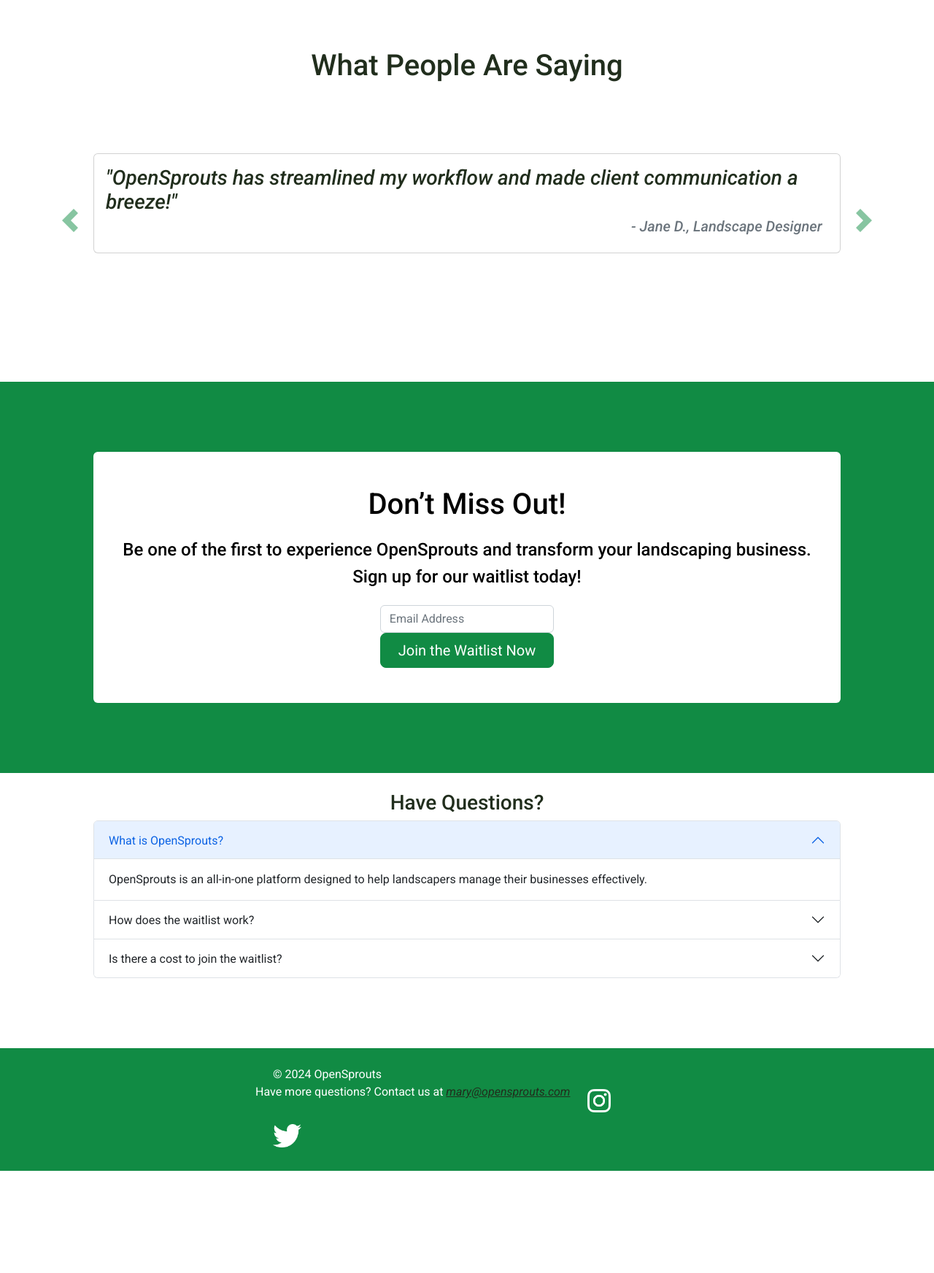
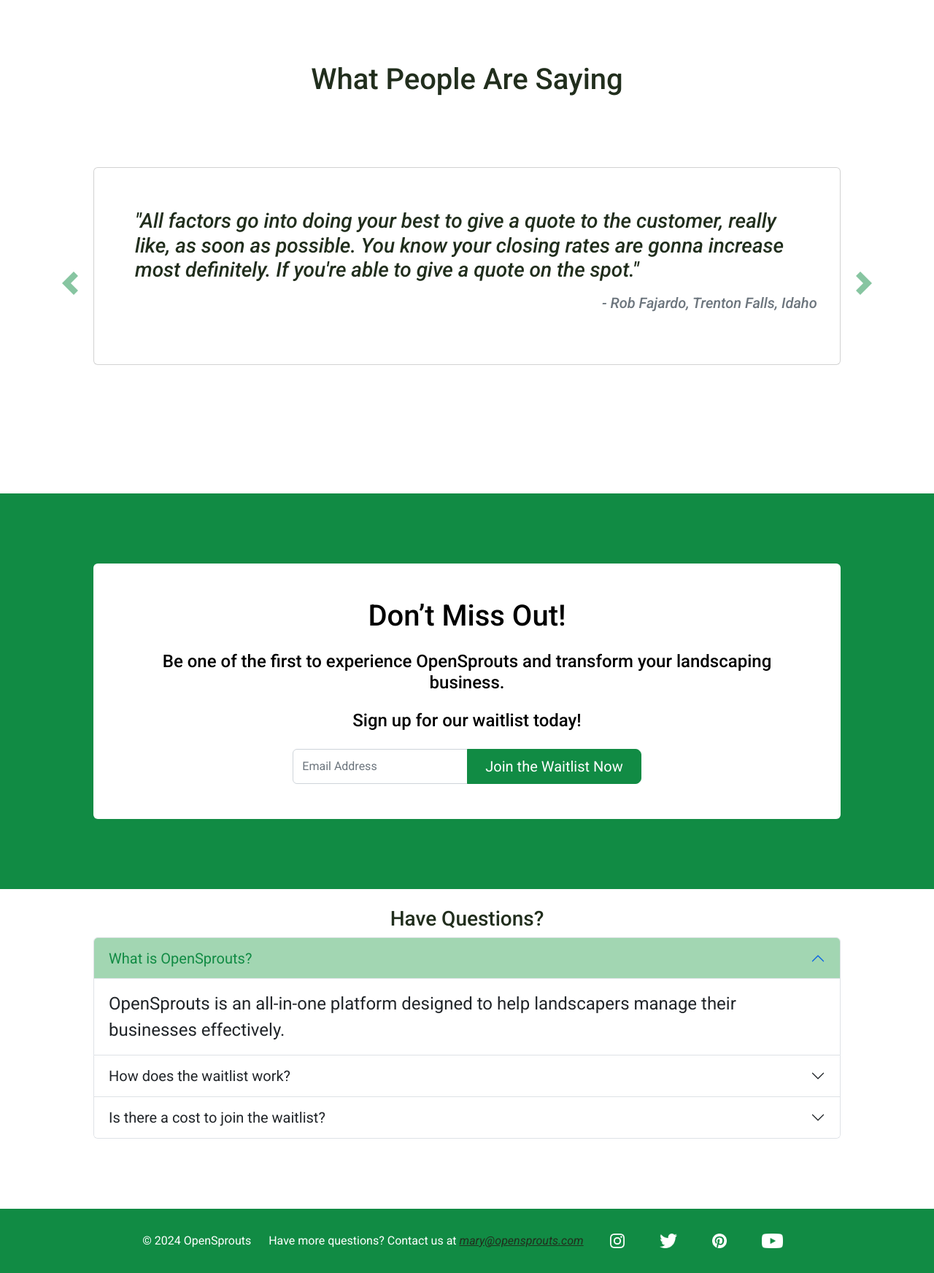
Before and after one commit to smithaldon1/OpenSprouts-LandingPage, a Flask app: page / in a window 1280 px wide, after a click on "What is OpenSprouts?". Shown: the part 1800-3544 px from the top of the page at 73% size. Before the commit the page ends 3404 px from the top, so only its background shows below. Run offline with Flask 3, Linux system fonts and the light colour scheme; parts of the project's set-up code (start-up, migrations or seed data) failed here and were passed over.

Commit message:
Styling updates

```diff
--- a/app/about/__init__.py
+++ /dev/null
@@ -1,5 +0,0 @@
-from flask import Blueprint
-
-about_bp = Blueprint('about', __name__, template_folder='templates')
-
-from . import views
--- a/app/main/templates/main/index.html
+++ b/app/main/templates/main/index.html
@@ -10,18 +10,18 @@
     <h3 class="display-4 fw-bold text-body-emphasis">Transform Your Landscaping Business with OpenSprouts!</h3>
     <div class="col-lg mx-auto">
       <p class="lead mb-4 text">Join the waitlist for early access to the innovative platform designed for landscapers.</p>
-      <div class="input-group d-grid d-sm-flex justify-content-sm-center">
-        <form action="{{ url_for('main.add_to_waitlist') }}" method="post">
-          <input name="email" type="text" class="form-control waitlist-input" placeholder="Email Address" aria-label="Email Address" aria-describedby="topBtn">
+      <form action="{{ url_for('main.add_to_waitlist') }}" method="post">
+        <div class="input-group d-grid d-sm-flex justify-content-center">
+          <input name="email" type="email" class="form-control waitlist-input" placeholder="Email Address" aria-label="Email Address" aria-describedby="topBtn">
           <button id="topBtn" type="button" class="btn btn-primary btn-lg px-4 gap-3">Join the Waitlist Now</button>
-        </form>
-      </div>
+        </div>
+      </form>
     </div>
   </div>
 </div>
-<div class="container introduction">
-  <h3 class="intro-text mb-4">OpenSprouts is here to revolutionize the way landscapers connect with clients, manage projects, and grow their businesses.</h3>
-  <h3 class="intro-text">Whether you're a seasoned pro or just starting, our platform offers tools and resources tailored to your needs.</h3>
+<div class="container text-center introduction">
+  <h2 class="intro-text mb-4">OpenSprouts is here to revolutionize the way landscapers connect with clients, manage projects, and grow their businesses.</h2>
+  <h2 class="intro-text">Whether you're a seasoned pro or just starting, our platform offers tools and resources tailored to your needs.</h2>
 </div>
 <div class="container-fluid features">
   <div class="container">
@@ -51,10 +51,10 @@
     <div class="carousel-inner container-fluid">
     {% for quote in quotes %}
       <div class="carousel-item {% if loop.first %}active {% endif %} d-grid gap-2 d-sm-flex justify-content-sm-center">
-        <div class="card mb-5" style="width: 64rem;">
+        <div class="card mb-5 carousel-card" style="width: 64rem;">
           <div class="card-body">
             <i><h3 class="card-title quote">{{ quote.quote }}</h5></i>
-            <i><h5 class="card-subtitle mb-2 text-muted author">- {{ quote.author }}</h6></i>
+            <i><h5 class="card-subtitle my-3 text-muted author">- {{ quote.author }}</h6></i>
           </div>
         </div>
       </div>
@@ -70,19 +70,19 @@
   </div>
 </div>
 <div class="container-fluid cta">
-  <div class="container mx-auto text-center card-bg rounded py-5 px-2">
+  <div class="container mx-auto text-center card-bg rounded py-5 px-5">
     <h1>Don’t Miss Out!</h1>
     <div class="container my-4">
-      <h4>Be one of the first to experience OpenSprouts and transform your landscaping business.</h4>
+      <h4 class="my-4">Be one of the first to experience OpenSprouts and transform your landscaping business.</h4>
       <h4>Sign up for our waitlist today!</h4>
     </div>
     <div class="container">
-      <div class="input-group d-grid d-sm-flex justify-content-sm-center">
-        <form action="{{ url_for('main.add_to_waitlist') }}" method="post">
+      <form action="{{ url_for('main.add_to_waitlist') }}" method="post">
+        <div class="input-group d-grid d-sm-flex justify-content-sm-center">
           <input name="email" type="text" class="form-control waitlist-input" placeholder="Email Address" aria-label="Email Address" aria-describedby="bottomBtn">
           <button id="bottomBtn" type="submit" class="btn btn-primary btn-lg px-4 gap-3">Join the Waitlist Now</button>
-        </form>
-      </div>
+        </div>
+      </form>
     </div>
   </div>
 </div>
--- a/app/main/views.py
+++ b/app/main/views.py
@@ -2,6 +2,7 @@
 from app import db
 from app.models import Waitlist
 from flask import render_template, request, redirect, url_for
+from sqlalchemy import cast, String
 
 @main_bp.route('/')
 def show_index():
@@ -27,12 +28,12 @@
     }
     features = [card1, card2, card3, card4]
     quote1 = {
-        'quote': '"OpenSprouts has streamlined my workflow and made client communication a breeze!"',
-        'author': 'Jane D., Landscape Designer'
+        'quote': '"All factors go into doing your best to give a quote to the customer, really like, as soon as possible. You know your closing rates are gonna increase most definitely. If you\'re able to give a quote on the spot."',
+        'author': 'Rob Fajardo, Trenton Falls, Idaho'
     }
     quote2 = {
         'quote': '"I can\'t wait to see how this platform helps my business grow!"',
-        'author': 'John S., Landscaper'
+        'author': 'John D., Landscaper'
     }
     quotes = [quote1, quote2]
     question1 = {
@@ -58,9 +59,8 @@
 
 @main_bp.route('/waitlist', methods=['POST'])
 def add_to_waitlist():
-    waitlist_item = Waitlist(
-        email = request.form.getlist('email')
-    )
+    email = request.form.getlist('email')
+    waitlist_item = Waitlist(email=email)
     db.session.add(waitlist_item)
     db.session.commit()
     return redirect(url_for("main.thank_you"))
--- a/app/static/css/about-base.css
+++ /dev/null
@@ -1 +0,0 @@
-/* Add style as you like. */
--- a/app/static/css/base.css
+++ b/app/static/css/base.css
@@ -6,7 +6,7 @@
     background-color: rgba(255,255,255,0);
 }
 .logos {
-    max-height: 2rem;
+    max-height: 1.25rem;
     padding: 0 0.5rem;
 }
 footer {
--- a/app/static/css/main-index.css
+++ b/app/static/css/main-index.css
@@ -9,6 +9,7 @@
 }
 .text-bg {
     background-color: rgba(255, 255, 255, 0.9);
+    padding: 1.5rem 2.5rem;
 }
 .text {
     font-size: 24px;
@@ -51,9 +52,13 @@
 .carousel {
     padding: 5rem 0;
 }
+.carousel-card {
+    padding: 2.5rem;
+}
 .author {
     position: relative;
-    right: -45rem;
+    right: -40rem;
+    color: #118B44;
 }
 .cta {
     padding: 6rem;
@@ -64,6 +69,20 @@
     background-color: #fff;
     width: 64rem;
 }
+.accordion-button {
+    font-size: 1.25rem;
+}
+.accordion-button:not(.collapsed) {
+    color:#118B44;
+    background-color: #A2D6B2;
+}
+.accordion-button:focus {
+    box-shadow: none;
+    border-color: #118B44;
+}
+.accordion-body {
+    font-size: 1.5rem;
+}
 #accordion {
     max-width: 64rem;
 }
--- a/app/templates/base.html
+++ b/app/templates/base.html
@@ -24,6 +24,7 @@
   {% block css %}{% endblock %}
 </head>
 <body>
+  {% block plugins %}{% endblock %}
   <!-- Header / Navbar Section -->
   <header class="py-2 shadow-sm">
     <div class="container-sm">
@@ -47,6 +48,16 @@
                   <img class="logos" src="{{ url_for('static', filename='img/twitter.png') }}">
                 </a>
               </li>
+              <li class="nav-item">
+                <a class="nav-link" href="https://www.pinterest.com/opensprouts/" target="_blank">
+                  <img class="logos" src="{{ url_for('static', filename='img/pinterest.png') }}">
+                </a>
+              </li>
+              <li class="nav-item">
+                <a class="nav-link" href="https://www.youtube.com/channel/UCW3EVXSGKipTQ5AImVfQbqg" target="_blank">
+                  <img class="logos" src="{{ url_for('static', filename='img/youtube.png') }}">
+                </a>
+              </li>
             </ul>
           </div>
         </div>
@@ -55,29 +66,33 @@
   </header>
 
   <!-- Main Section -->
-  <main role="main" style="min-height: 80vh;">
+  <main role="main" style="min-height: 90vh;">
     {% block main %}{% endblock %}
   </main>
 
   <!-- Footer Section -->
   <footer class="text-white">
-    <div class="container-fluid text-center">
-      <div class="row justify-content-center ps-2">
-        <ul class="nav col-md-6 align-middle py-4 px-4">
-          <li class="nav-item mx-4">© 2024 OpenSprouts</li>
-          <li class="nav-item">Have more questions? Contact us at <a class="email-link" href="mailto:mary@opensprouts.com">mary@opensprouts.com</a></li>
-          <li class="nav-item">
+    <div class="container-fluid footer-nav">
+      <ul class="nav col justify-content-center align-items-center py-4 px-2">
+        <li class="nav-item mx-4">© 2024 OpenSprouts</li>
+        <li class="nav-item">Have more questions? Contact us at <a class="email-link" href="mailto:mary@opensprouts.com">mary@opensprouts.com</a></li>
+        <li class="nav-item socials">
+          <div class="container d-flex">
             <a class="nav-link" href="https://www.instagram.com/opensprouts?utm_source=ig_web_button_share_sheet&igsh=ZDNlZDc0MzIxNw==" target="_blank">
               <img class="logos" src="{{ url_for('static', filename='img/instagramWhite.png') }}">
             </a>
-          </li>
-          <li class="nav-item">
             <a class="nav-link" href="https://x.com/opensprouts" target="_blank">
               <img class="logos" src="{{ url_for('static', filename='img/twitterWhite.png') }}">
             </a>
-          </li>
-        </ul>
-      </div>
+            <a class="nav-link" href="https://www.pinterest.com/opensprouts/" target="_blank">
+              <img class="logos" src="{{ url_for('static', filename='img/pinterestWhite.png') }}">
+            </a>
+            <a class="nav-link" href="https://www.youtube.com/channel/UCW3EVXSGKipTQ5AImVfQbqg" target="_blank">
+              <img class="logos" src="{{ url_for('static', filename='img/youtubeWhite.png') }}">
+            </a>
+          </div>
+        </li>
+      </ul>
     </div>
   </footer>
   <script src="{{ url_for('static', filename='js/base.js') }}"></script>
```
Also changed, not shown: app/about/templates/about/base.html (deleted, +0 -14 lines), app/about/templates/about/index.html (deleted, +0 -14 lines), app/about/views.py (deleted, +0 -7 lines), app/main/templates/main/thank_you.html (+34 -8 lines), app/static/css/thank-you.css (+14 -1 lines), app/static/img/pinterest.png (added), app/static/img/pinterestWhite.png (added), app/static/img/youtube.png (added), app/static/img/youtubeWhite.png (added), 1 other file.
